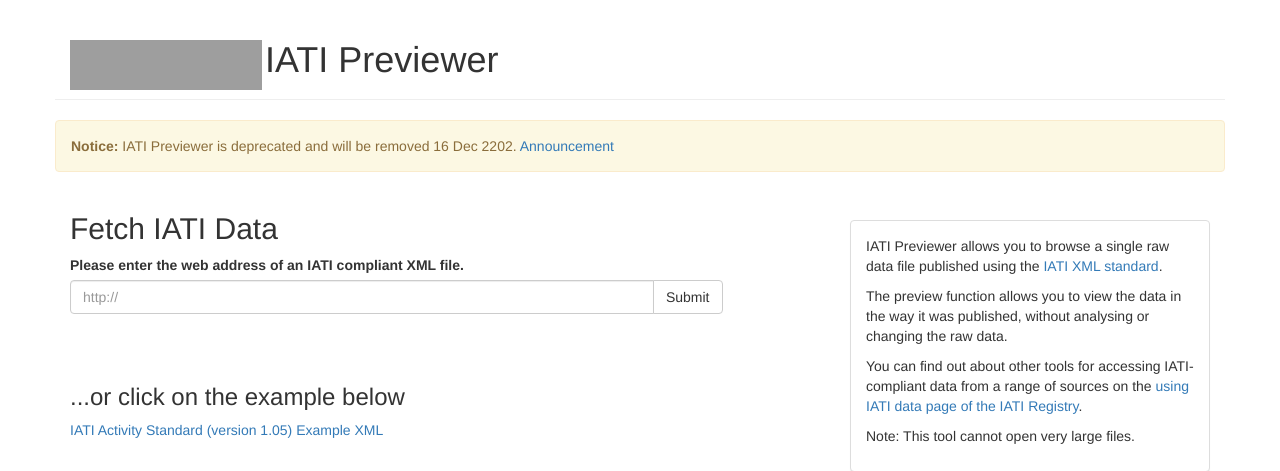
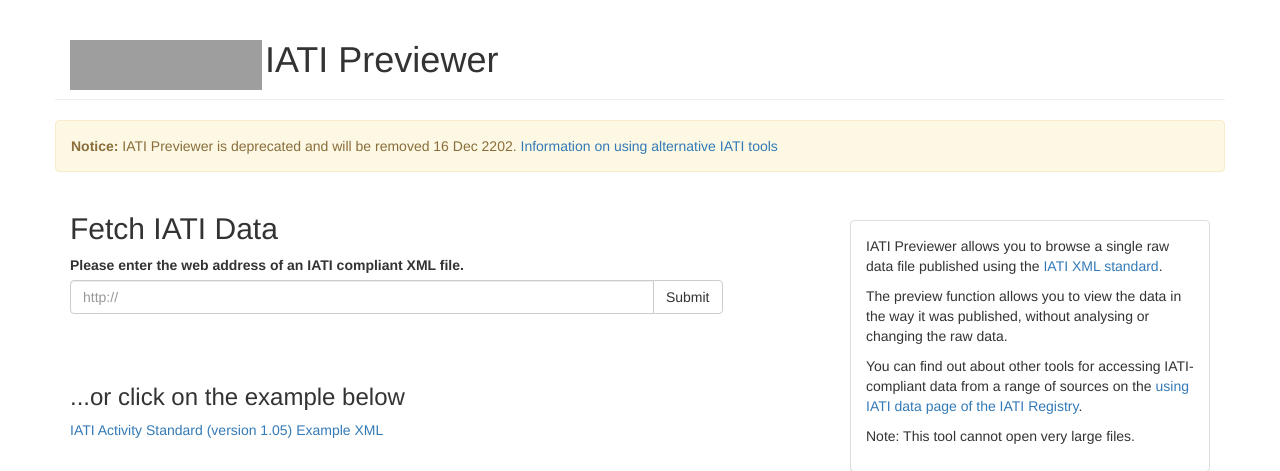
Before and after one commit to IATI/IATI-Previewer, a PHP site: page /?action=new in a window 1280 px wide. Shown: the part 52-523 px from the top of the page. Run offline with PHP 8.4, Linux system fonts and the light colour scheme; some libraries are stand-ins or nearby versions; grey boxes are pictures that could not be loaded.

Commit message:
update link

```diff
--- a/index.php
+++ b/index.php
@@ -112,8 +112,7 @@
       </div><!-- /.container -->
       <div class="container">
         <div class="row">
-          <div class="alert alert-warning"><strong>Notice:</strong> IATI Previewer is deprecated and will be removed 16 Dec 2202. <a href="https://cdn.iatistandard.org/prod-iati-website/documents/IATI_Previewer_Deprecation_Guide.pdf">Announcement</a></div>
-
+          <div class="alert alert-warning"><strong>Notice:</strong> IATI Previewer is deprecated and will be removed 16 Dec 2202. <a href="https://cdn.iatistandard.org/prod-iati-website/documents/IATI_Previewer_Deprecation_Guide.pdf">Information on using alternative IATI tools</a></div>
         </div>
       </div>
 
```
